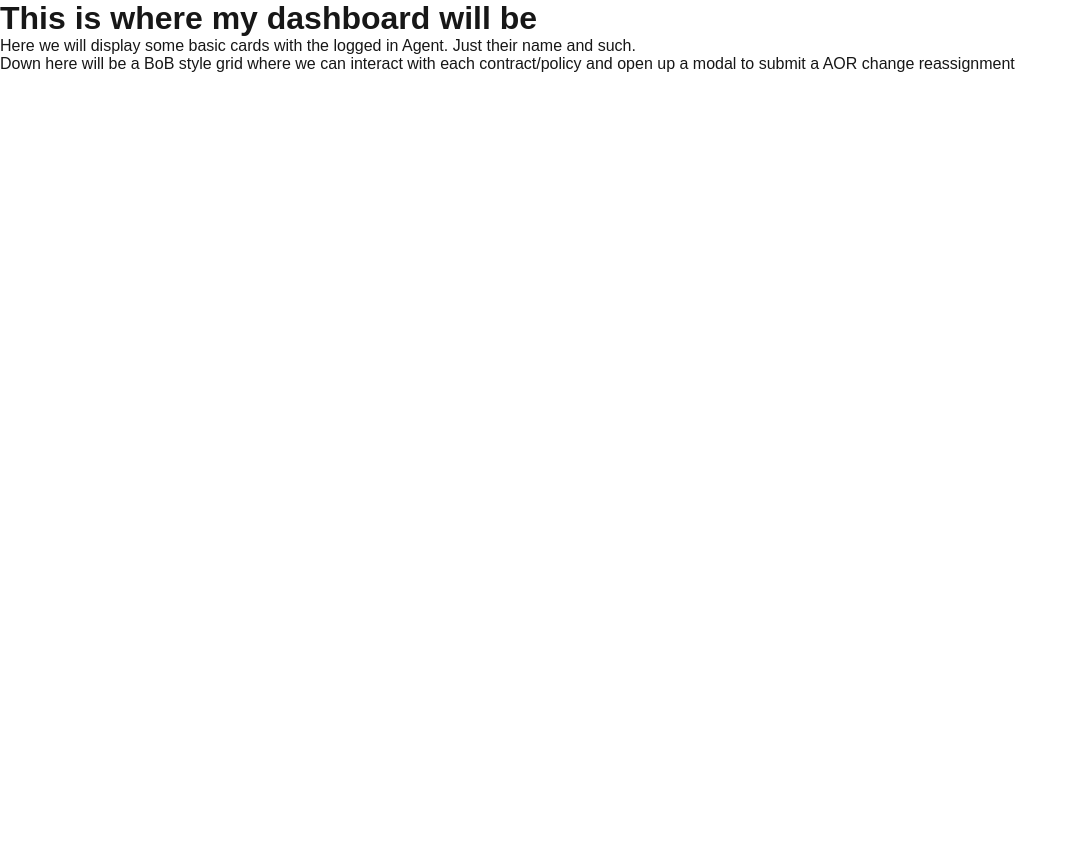
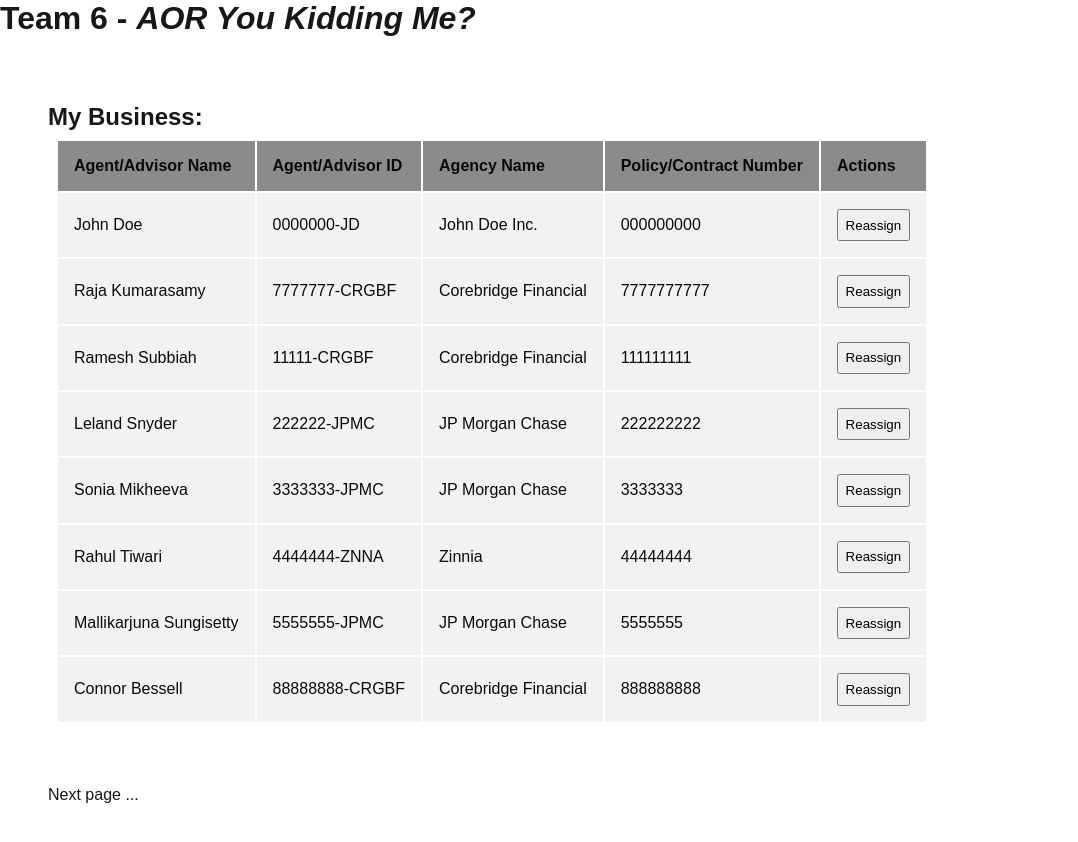
Before and after one commit to Insured-Retirement-Institute/Team-6---Hackathon, a Next.js app in the folder src/ui/: page /dashboard in a window 1280 px wide. Shown: the top 842 px of the page, without its empty margins (0-1078 px from the left). Before the commit the page ends 800 px from the top, so only its background shows below. Built offline with nearby package versions, Linux system fonts and the light colour scheme.

Commit message:
adds reassignment test page

```diff
--- /dev/null
+++ b/src/ui/app/dashboard/bob-data-mock.json
@@ -0,0 +1,52 @@
+{
+  "data": [
+    {
+      "agentName": "John Doe",
+      "agentId": "0000000-JD",
+      "agencyName": "John Doe Inc.",
+      "policyNumber": "000000000"
+    },
+    {
+      "agentName": "Raja Kumarasamy",
+      "agentId": "7777777-CRGBF",
+      "agencyName": "Corebridge Financial",
+      "policyNumber": "7777777777"
+    },
+    {
+      "agentName": "Ramesh Subbiah",
+      "agentId": "11111-CRGBF",
+      "agencyName": "Corebridge Financial",
+      "policyNumber": "111111111"
+    },
+    {
+      "agentName": "Leland Snyder",
+      "agentId": "222222-JPMC",
+      "agencyName": "JP Morgan Chase",
+      "policyNumber": "222222222"
+    },
+    {
+      "agentName": "Sonia Mikheeva",
+      "agentId": "3333333-JPMC",
+      "agencyName": "JP Morgan Chase",
+      "policyNumber": "3333333"
+    },
+    {
+      "agentName": "Rahul Tiwari",
+      "agentId": "4444444-ZNNA",
+      "agencyName": "Zinnia",
+      "policyNumber": "44444444"
+    },
+    {
+      "agentName": "Mallikarjuna Sungisetty",
+      "agentId": "5555555-JPMC",
+      "agencyName": "JP Morgan Chase",
+      "policyNumber": "5555555"
+    },
+    {
+      "agentName": "Connor Bessell",
+      "agentId": "88888888-CRGBF",
+      "agencyName": "Corebridge Financial",
+      "policyNumber": "888888888"
+    }
+  ]
+}
--- a/src/ui/app/dashboard/page.js
+++ b/src/ui/app/dashboard/page.js
@@ -1,13 +1,46 @@
+"use client"
+import mockData from "./bob-data-mock.json";
+
 export default function Dashboard() {
+
+  function handleClick( user ) {
+    alert( "this will open up a modal window for the AOR change for: " + user + "!!!" );
+  }
+
   return(
     <div>
       <main>
-        <h1>This is where my dashboard will be</h1>
         <div>
-          <span>Here we will display some basic cards with the logged in Agent. Just their name and such.</span>
-        </div>
-        <div>
-          <span>Down here will be a BoB style grid where we can interact with each contract/policy and open up a modal to submit a AOR change reassignment</span>
+          {/* Move this table into a seperate component file */}
+          <h2>My Business:</h2>
+          <table>
+            <thead>
+              <tr>
+                <td>Agent/Advisor Name</td>
+                <td>Agent/Advisor ID</td>
+                <td>Agency Name</td>
+                <td>Policy/Contract Number</td>
+                <td>Actions</td>
+              </tr>
+            </thead>
+            { mockData.data.map( ( data ) => (
+              <tbody>
+                <tr>
+                  <td>{ data.agentName }</td>
+                  <td>{ data.agentId }</td>
+                  <td>{ data.agencyName }</td>
+                  <td>{ data.policyNumber }</td>
+                  <td>
+                    <button onClick={ () => handleClick( data.agentName ) }>Reassign</button>
+                  </td>
+                </tr>
+              </tbody>
+            ))}
+          </table>
+          <br/>
+          <br/>
+          <br/>
+          <a href="/dashboard/reassignment">Next page ...</a>
         </div>
       </main>
     </div>
--- a/src/ui/app/globals.css
+++ b/src/ui/app/globals.css
@@ -8,6 +8,57 @@
     --background: #0a0a0a;
     --foreground: #ededed;
   }
+}
+
+table {
+  background-color: #ffffff;
+  padding: 0.5em;
+}
+
+table thead tr td {
+  font-weight: bolder;
+  background-color: #8b8b8b;
+}
+
+td {
+  padding: 1em;
+  color: #0a0a0a;
+}
+
+table tr:nth-child(odd) {
+  background-color: #f2f2f2;
+}
+
+table tr:nth-child(even) {
+  background-color: #b1b1b1;
+}
+
+table tr:hover {
+  background-color: #ddd;
+}
+
+button {
+  padding: 0.5em;
+}
+
+button:hover {
+  background-color: #818181dd;
+}
+
+select {
+  padding: 1em;
+}
+
+input {
+  padding: 1em;
+}
+
+label {
+  font-size: smaller;
+}
+
+main {
+  margin: 3em;
 }
 
 html,
--- a/src/ui/app/layout.js
+++ b/src/ui/app/layout.js
@@ -20,6 +20,8 @@
   return (
     <html lang="en">
       <body className={`${geistSans.variable} ${geistMono.variable}`}>
+        <h1>Team 6 - <i>AOR You Kidding Me?</i></h1>
+        <br/>
         {children}
       </body>
     </html>
--- a/src/ui/next.config.mjs
+++ b/src/ui/next.config.mjs
@@ -1,7 +1,9 @@
 /** @type {import('next').NextConfig} */
 const nextConfig = {
-  /* config options here */
+
+  // output: "export", // uncomment for building statically
   reactCompiler: true,
+
 };
 
 export default nextConfig;
```
Also changed, not shown: src/ui/app/dashboard/reassignment/page.js (added, +15 -0 lines), src/ui/app/dashboard/reassignment/step1.js (added, +25 -0 lines).
